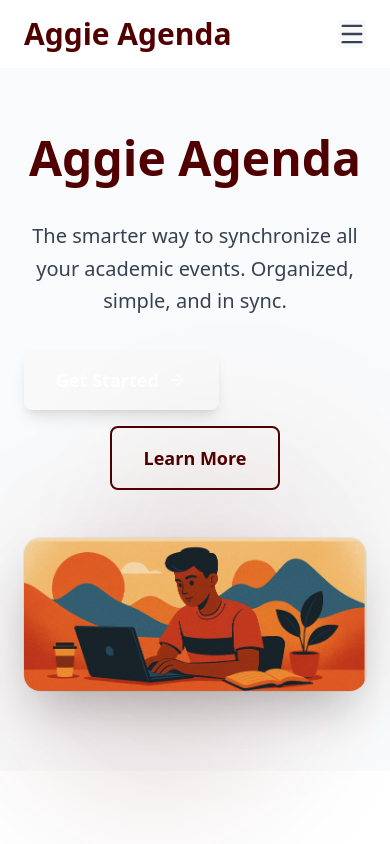
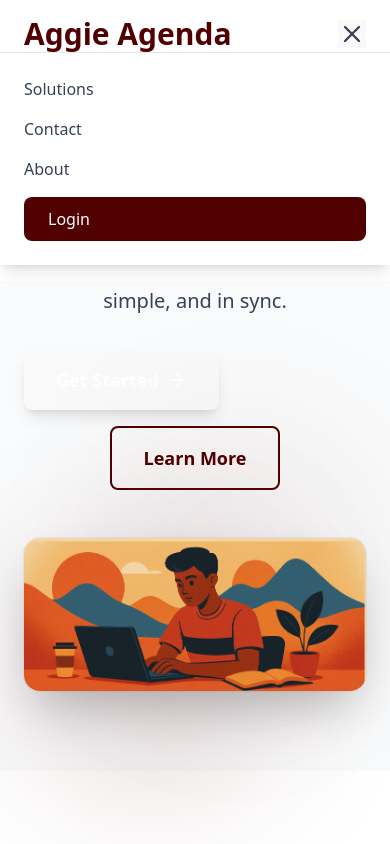
Before and after one commit to AggieAgenda/App, a React (Vite) app in the folder Frontend/: page / in a window 390 px wide. Both pictures are taken after a click on the button 352 px from the left and 34 px from the top of the page. Shown: the top 844 px of the page. Built offline with nearby package versions, Linux system fonts and the light colour scheme; no server answers.

Commit message:
update mobile nav

```diff
--- a/Frontend/src/components/Navbar.jsx
+++ b/Frontend/src/components/Navbar.jsx
@@ -3,13 +3,11 @@ import React, { useState, useEffect } from 'react';
 import { Calendar, Upload, Download, MapPin, Users, ArrowRight, Menu, X, ChevronUp } from 'lucide-react';
 
 import { Link } from "react-router-dom";
-import { useNavigate } from "react-router-dom";
-
 
 export default function Navbar() {
   const [isScrolled, setIsScrolled] = useState(false);
   const [isMobileMenuOpen, setIsMobileMenuOpen] = useState(false);
-  const navigate = useNavigate();
+
 
 
   useEffect(() => {
@@ -20,11 +18,7 @@ export default function Navbar() {
     return () => window.removeEventListener('scroll', handleScroll);
   }, []);
 
-  const Func =()=>{
-    navigate('/dashboard/overview')
-    //loginWithGoogle()
-    console.log("Im being called")
-  }
+
   return (
     <nav className={`fixed top-0 left-0 right-0 z-50 transition-all duration-300 ${
       isScrolled ? 'bg-white/95 backdrop-blur-md shadow-md' : 'bg-white'
@@ -66,21 +60,27 @@ export default function Navbar() {
       {isMobileMenuOpen && (
         <div className="md:hidden bg-white border-t border-gray-200 shadow-lg">
           <div className="flex flex-col space-y-4 px-6 py-6">
-            <a href="#features" className="text-gray-700 hover:text-[#500000] transition-colors font-medium">
-              Features
-            </a>
-            <a href="#contact" className="text-gray-700 hover:text-[#500000] transition-colors font-medium">
-              Contact
-            </a>
-            <a href="#about" className="text-gray-700 hover:text-[#500000] transition-colors font-medium">
-              About
-            </a>
-            <button onClick= {Func()} className="px-6 py-2.5 rounded-lg bg-[#500000] text-white hover:bg-[#700000] transition-all text-center">
-              Login
-            </button>
+            <Link to="/documentation/solutions" className="text-gray-700 hover:text-[#500000] transition-colors font-medium">
+            Solutions
+            <span className="absolute w-0 left-0 -bottom-1 h-[2px] bg-[#500000] transition-all duration-300 group-hover:w-full" />
+          </Link>
+          <Link to="/contact" className="text-gray-700 hover:text-[#500000] transition-colors font-medium">
+            Contact
+            <span className="absolute w-0 left-0 -bottom-1 h-[2px] bg-[#500000] transition-all duration-300 group-hover:w-full" />
+          </Link>
+          <Link to="/about" className="text-gray-700 hover:text-[#500000] transition-colors font-medium">
+            About
+            <span className="absolute w-0 left-0 -bottom-1 h-[2px] bg-[#500000] transition-all duration-300 group-hover:w-full" />
+          </Link>
+          <Link to="/login" className=" px-6 py-2.5 rounded-lg bg-[#500000] text-white hover:bg-[#700000] transition-all text-center*">
+            Login
+          </Link>
           </div>
         </div>
+
       )}
     </nav>
   );
 }
+ {/*text-gray-700 hover:text-[#500000] transition-colors font-medium
+        px-6 py-2.5 rounded-lg bg-[#500000] text-white hover:bg-[#700000] transition-all text-center*/}
```
